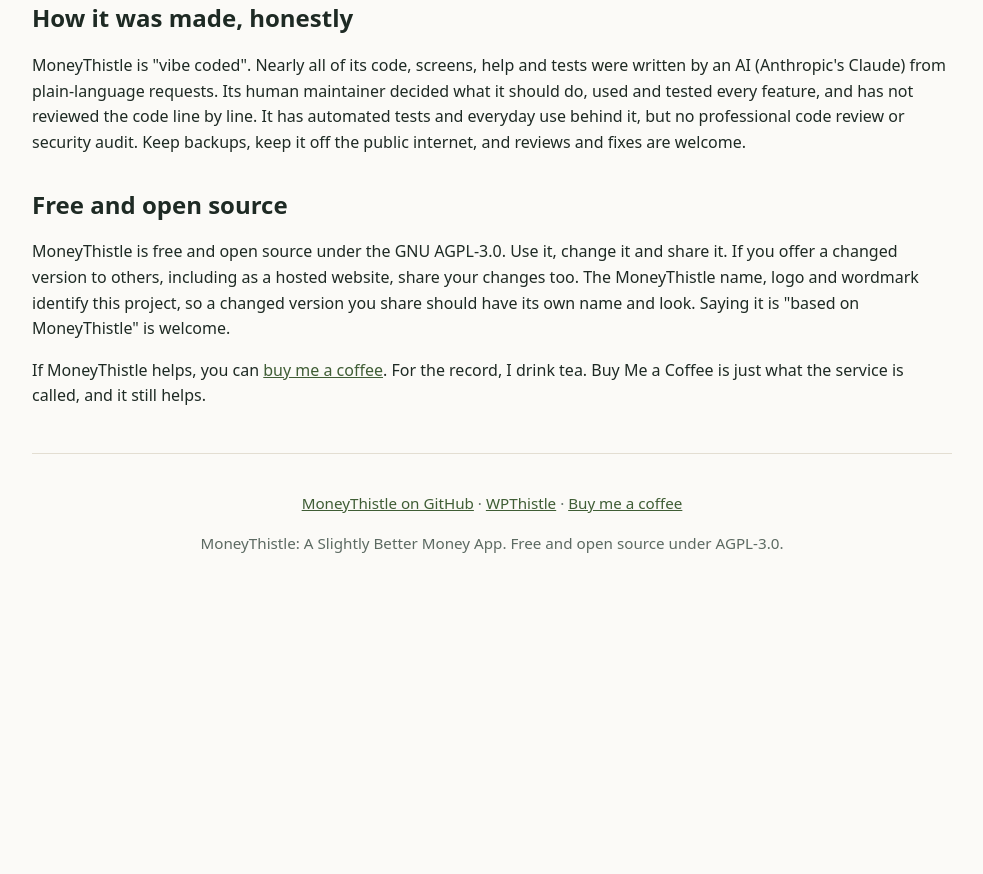
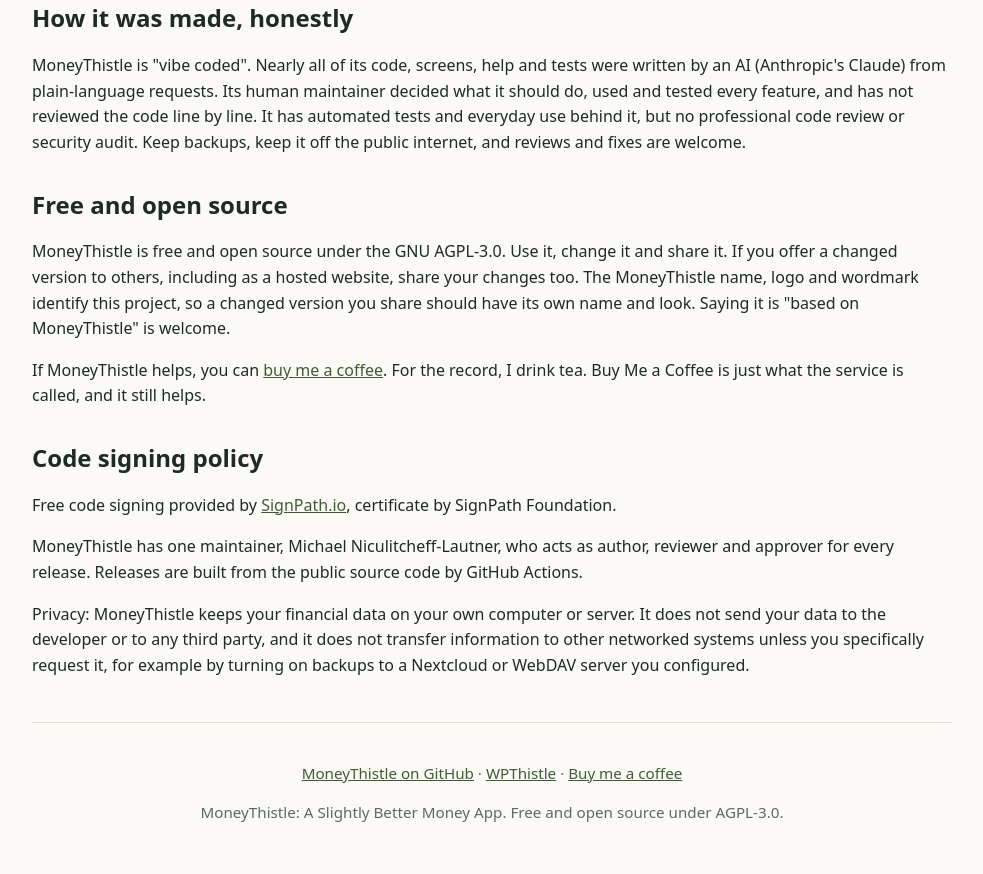
Before and after one commit to MoneyThistle/moneythistle.github.io, a plain HTML site: page index.html in a window 1280 px wide. Shown: the part 4382-5256 px from the top of the page, without its empty margins (148-1131 px from the left). Before the commit the page ends 4986 px from the top, so only its background shows below. Drawn offline with Linux system fonts and the light colour scheme.

Commit message:
Add code signing policy

```diff
--- a/index.html
+++ b/index.html
@@ -80,6 +80,13 @@
   <p>If MoneyThistle helps, you can <a href="https://buymeacoffee.com/ItsMNLOP">buy me a coffee</a>. For the record, I drink tea. Buy Me a Coffee is just what the service is called, and it still helps.</p>
 </section>
 
+<section>
+<h2>Code signing policy</h2>
+<p>Free code signing provided by <a href="https://signpath.io">SignPath.io</a>, certificate by SignPath Foundation.</p>
+<p>MoneyThistle has one maintainer, Michael Niculitcheff-Lautner, who acts as author, reviewer and approver for every release. Releases are built from the public source code by GitHub Actions.</p>
+<p>Privacy: MoneyThistle keeps your financial data on your own computer or server. It does not send your data to the developer or to any third party, and it does not transfer information to other networked systems unless you specifically request it, for example by turning on backups to a Nextcloud or WebDAV server you configured.</p>
+</section>
+
 <footer>
   <p><a href="https://github.com/MoneyThistle/MoneyThistle">MoneyThistle on GitHub</a> &middot; <a href="https://wp.thistle.casa">WPThistle</a> &middot; <a href="https://buymeacoffee.com/ItsMNLOP">Buy me a coffee</a></p>
   <p>MoneyThistle: A Slightly Better Money App. Free and open source under AGPL-3.0.</p>
```
